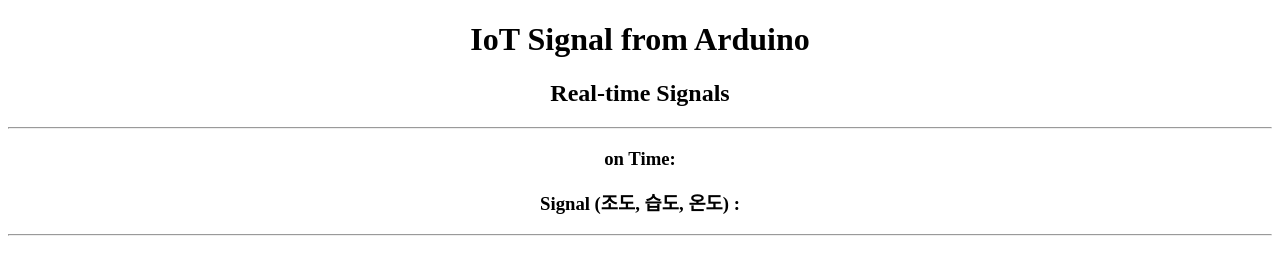
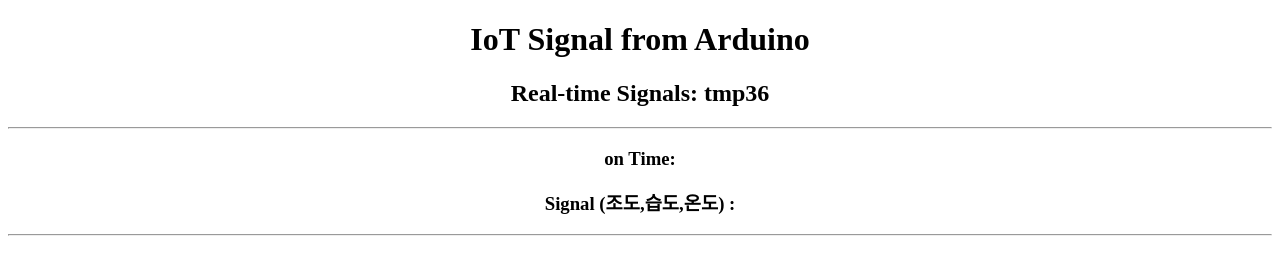
Before and after one commit to june6297/aa24, a website: page aa24_rpt06/cds_tmp36/client_signal_tmp36.html in a window 1280 px wide. Drawn offline with nearby package versions, Linux system fonts and the light colour scheme; no server answers.

Commit message:
Update client_signal_tmp36.html

```diff
--- a/aa24_rpt06/cds_tmp36/client_signal_tmp36.html
+++ b/aa24_rpt06/cds_tmp36/client_signal_tmp36.html
@@ -12,13 +12,13 @@
 
 <h1 align="center"> IoT Signal from Arduino </h1>
 
-<h2 align="center"> Real-time Signals </h2>
+<h2 align="center"> Real-time Signals: tmp36 </h2>
 
 <hr>
 
 <h3 align="center"> on Time: <span id="time"> </span> </h3>
 
-<h3 align="center"> Signal (조도, 습도, 온도) : <span id="data"> </span> </h3>
+<h3 align="center"> Signal (조도,습도,온도) : <span id="data"> </span> </h3>
 
 <hr>
 
```
